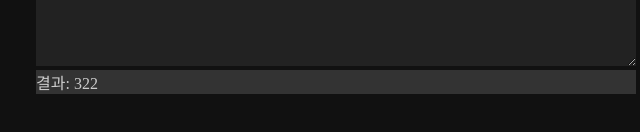
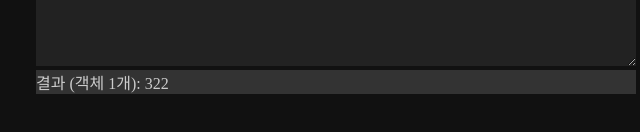
Before and after one commit to dragonteros/unsuspected-hangeul, a plain HTML site: page pbhhg.html in a window 1280 px wide. Shown: the part 290-422 px from the top of the page, 304-944 px from the left. Drawn offline with Linux system fonts and the light colour scheme.

Commit message:
quick fix for html placeholder

```diff
--- a/pbhhg.html
+++ b/pbhhg.html
@@ -79,7 +79,7 @@
   <main>
     <div class='wrapper'>
       <textarea id='code' rows=20>날마다 날마다 늘어간 기약과 더하던 후회다.</textarea>
-      <div id='output'>결과: 322</div>
+      <div id='output'>결과 (객체 1개): 322</div>
     </div>
   </main>
 
```
